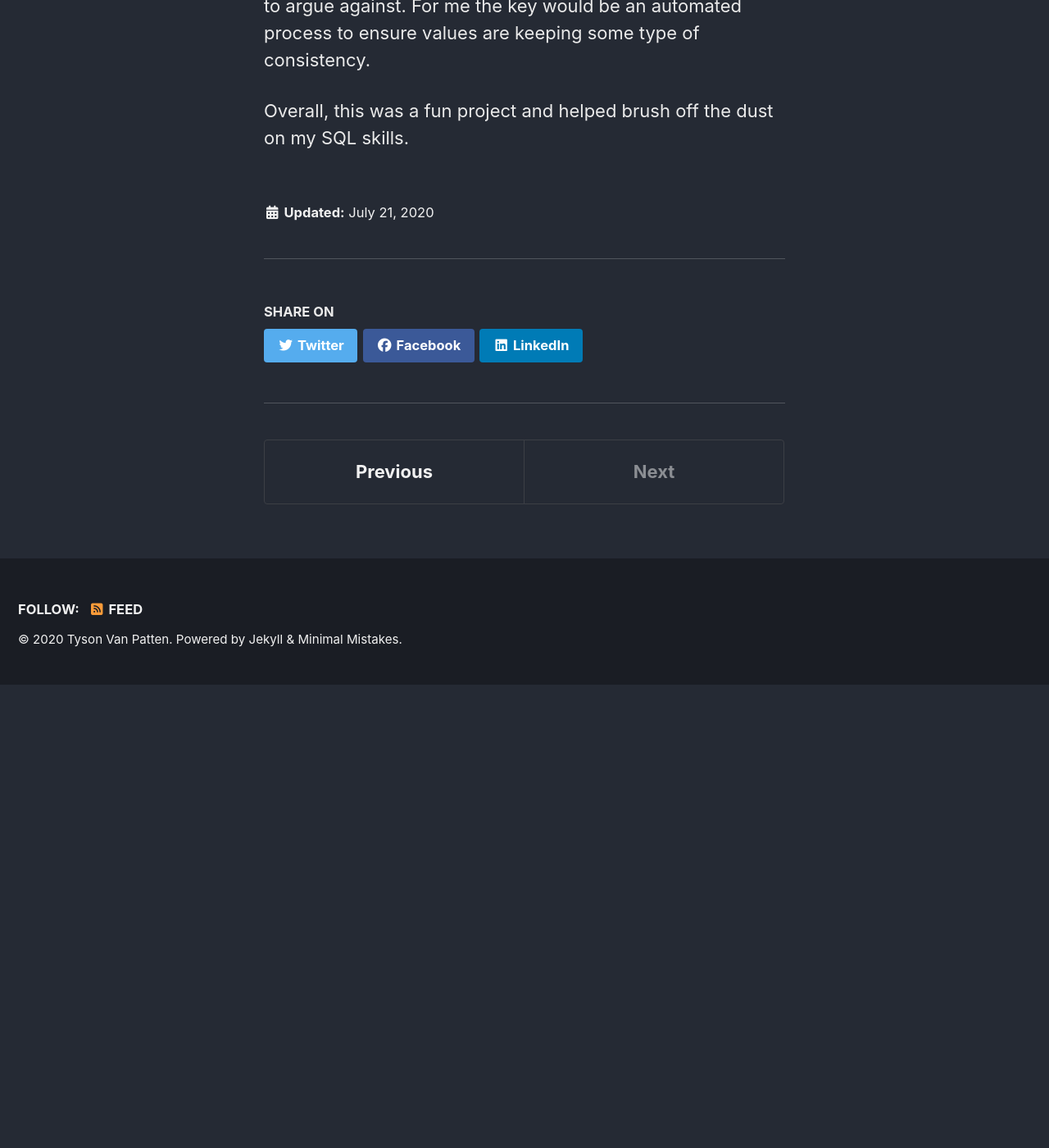
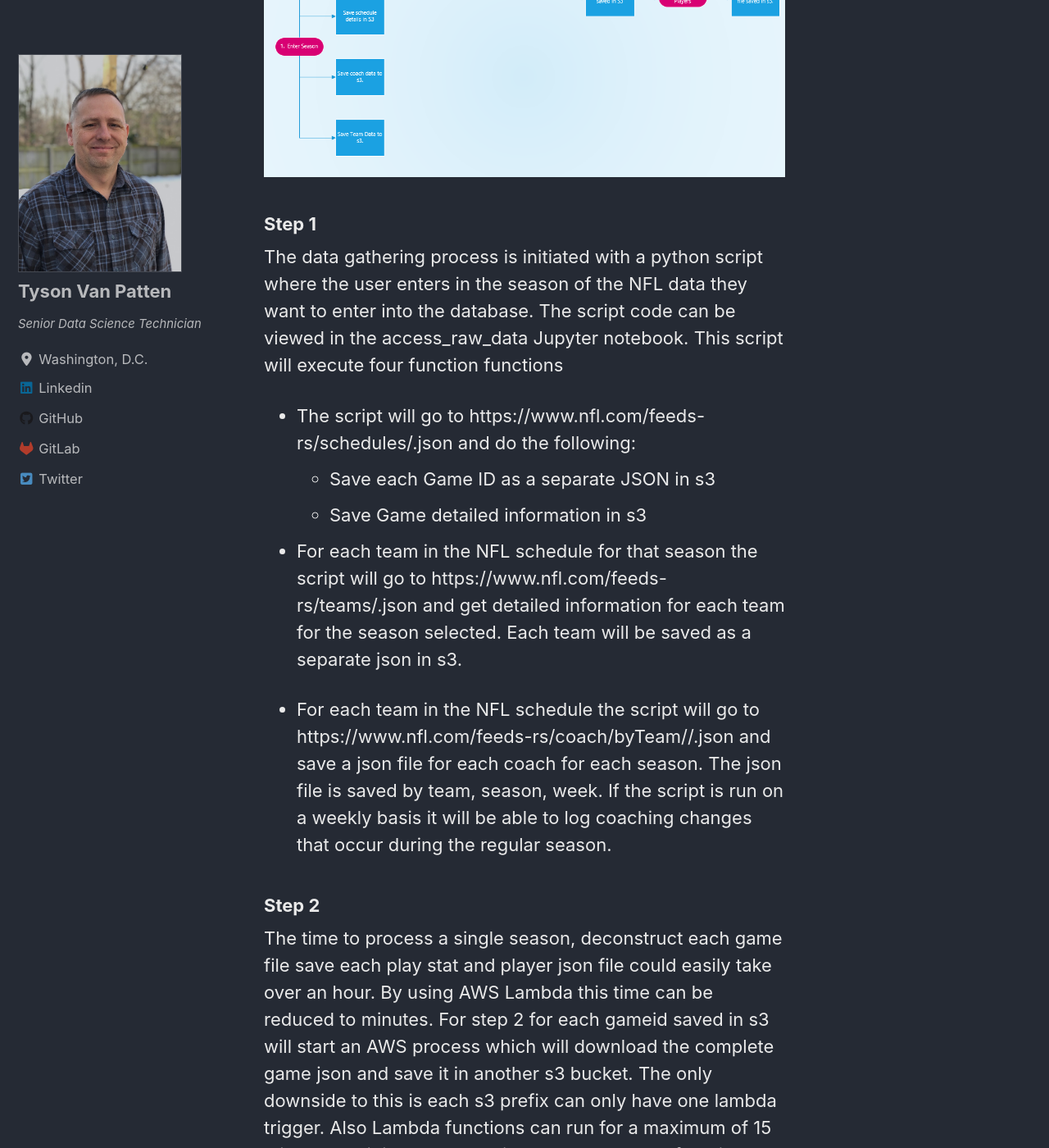
Before and after one commit to tvanpat/tvanpat, a Jekyll site: the page built from _portfolio/nfl-redshift.md, in a window 1280 px wide and 1400 px high, scrolled down 22693 px. Shown: the whole window at 82% size. Built offline with Jekyll 4.4.1, drawn with Linux system fonts in a browser that asks for light colours; cached includes are drawn as plain includes; nearby versions of some CDN libraries; comment, search, counter and statistics services are not loaded; before the commit the page ends 23528 px from its top, so only the background shows below that; some of the changed text lies outside the part shown.

Commit message:
completed capstone write up

```diff
--- a/_portfolio/nfl-redshift.md
+++ b/_portfolio/nfl-redshift.md
@@ -487,10 +487,46 @@
 
 <h2>Project Process</h2>
 
+There are two primary problems with this dataset. The first is gathering the data and the second is the primary dataset called games is a heavily nested json document and will require preprocessing before it can be loaded into a staging table. To gather a all the required json files the following process was used.
+
+<img src="/images/port/capstone/data_preprocess.PNG" alt="Data Preprocess">
+
+<h3> Step 1</h3>
+ The data gathering process is initiated with a python script where the user enters in the season of the NFL data they want to enter into the database.  The script code can be viewed in the access_raw_data Jupyter notebook.  This script will execute four function functions
+
+- The script will go to https://www.nfl.com/feeds-rs/schedules/<season>.json and do the following:
+    - Save each Game ID as a separate JSON in s3
+    - Save Game detailed information in s3
+
+- For each team in the NFL schedule for that season the script will go to https://www.nfl.com/feeds-rs/teams/<season_to_get>.json and get detailed information for each team for the season selected.  Each team will be saved as a separate json in s3.
+
+- For each team in the NFL schedule the script will go to https://www.nfl.com/feeds-rs/coach/byTeam/<team_id>/<season>.json and save a json file for each coach for each season.  The json file is saved by team, season, week.  If the script is run on a weekly basis it will be able to log coaching changes that occur during the regular season.
+
+
+<h3> Step 2</h3>
+The time to process a single season, deconstruct each game file save each play stat and player json file could easily take over an hour.  By using AWS Lambda this time can be reduced to minutes.  For step 2 for each gameid saved in s3 will start an AWS process which will download the complete game json and save it in another s3 bucket.  The only downside to this is each s3 prefix can only have one lambda trigger.  Also Lambda functions can run for a maximum of 15 minutes, so it is a best practice to keep Lambda functions simple.  It takes less than 30 seconds for Lambda to open each json file and download the game file and save it in the correct s3 folder.  The code for this Lambda function is saved in the lambda_functions folder under the name gameids.py.
+
+<h3> Step 3</h3>
+For each full game saved in s3, Lambda will launch and deconstruct each game saving each play stat as a separate json file in s3.  This function will execute a second task of saving each player from the game as a single json document in a separate json document.  The code for this function can be viewed in the lambda_functions folder under the name gamesheet_decon.py.
+
+<h3> Step 4</h3>
+For each Player ID saved Lambda will save the Player json file into an s3 bucket in a format that is ready to load into the Redshift staging table.
+
+<h3> Step 5</h3>
+Once the initial data transformation from has taken place and the de-nested json files are in the staging s3 buckets, the process can be started in Apache Airflow.  The data will be copied from s3 into the Redshift staging tables.
+
+<h3> Step 6</h3>
+Once the data has been moved from each bucket to the appropriate staging table, the staging tables will begin to populate the fact and dimension tables.
+
+<h3> Step 7</h3>
+After all the staging tables have populated the fact and dimension tables a data quality check is conducted, and Airlow will stop the process.
+
+<img src="/images/port/capstone/dag_chart.PNG" alt="DAG Chart">
 
 
 
 <h2> Lessons Learned/Final Thoughts </h2>
-I have worked with SQL databases for many years and part of my Master's program involved an in-depth class on relational theory and Oracle SQL databases, so the SQL basics of this class were not difficult.  Perhaps the thing I learned the most was to be willing to break away from third normal form when moving data from a record-based system to an analytic based system.  While I am still not entirely comfortable with this the though the speed impacts are hard to argue against.  For me the key would be an automated process to ensure values are keeping some type of consistency.
+The goal of this project was to build a database from NFL endpoints. This database will allow people to conduct queries on players, teams, and coaches performances. This can be used by NFL fans as well as those who play fantasy football to help plan their team and track potential points.
+The primary tools for this project were Python, AWS Lambda, AWS s3, AWS Redshift, and Airflow. AWS Lambda was used to help preprocess data that could take hours if done sequentially, by using Lambda this data preprocessing was reduced to minutes. AWS s3 storage was used for the json files as the storage is cheap and easily connects to AWS Lambda and Redshift. AWS Redshift was used to store the data. By using a column store distributed database, data should be readily available and returned quickly. By using Airflow the ability to schedule the transfer of the data from S3 to staging tables and finally to the dimension and fact tables.
 
-Overall, this was a fun project and helped brush off the dust on my SQL skills.
+For me this project is bittersweet.  After working with the NFL data for about a year, I finally found a way to easily move the data into a database which allowed for aggregate analysis only for the NFL to stop public access to the endpoints.  This project allowed me to incorporate all the tools I had used during the Udacity course.  Overall this was a challenging and fun capstone and I am glad I did not use the datasets provided by Udacity.
```
Also changed, not shown: images/port/capstone/dag_chart.PNG (added), images/port/capstone/data_preprocess.PNG (added).
